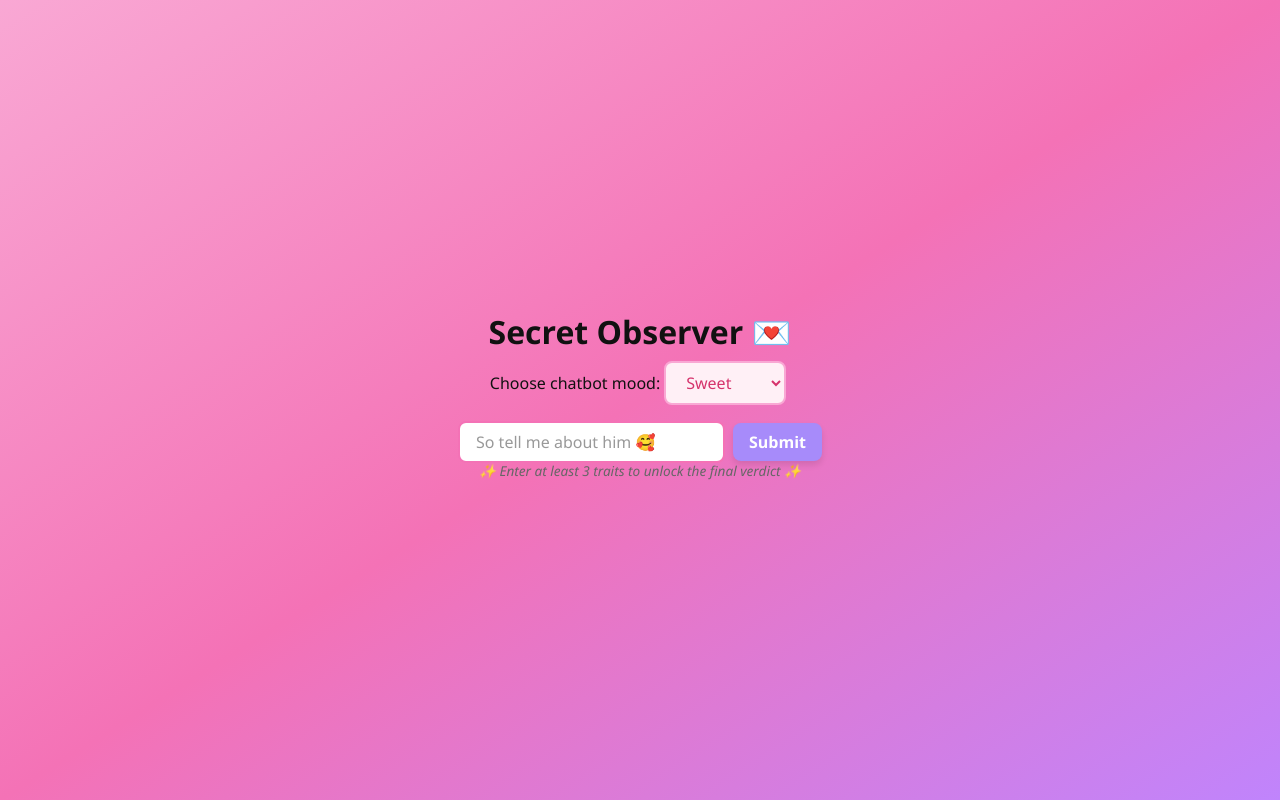
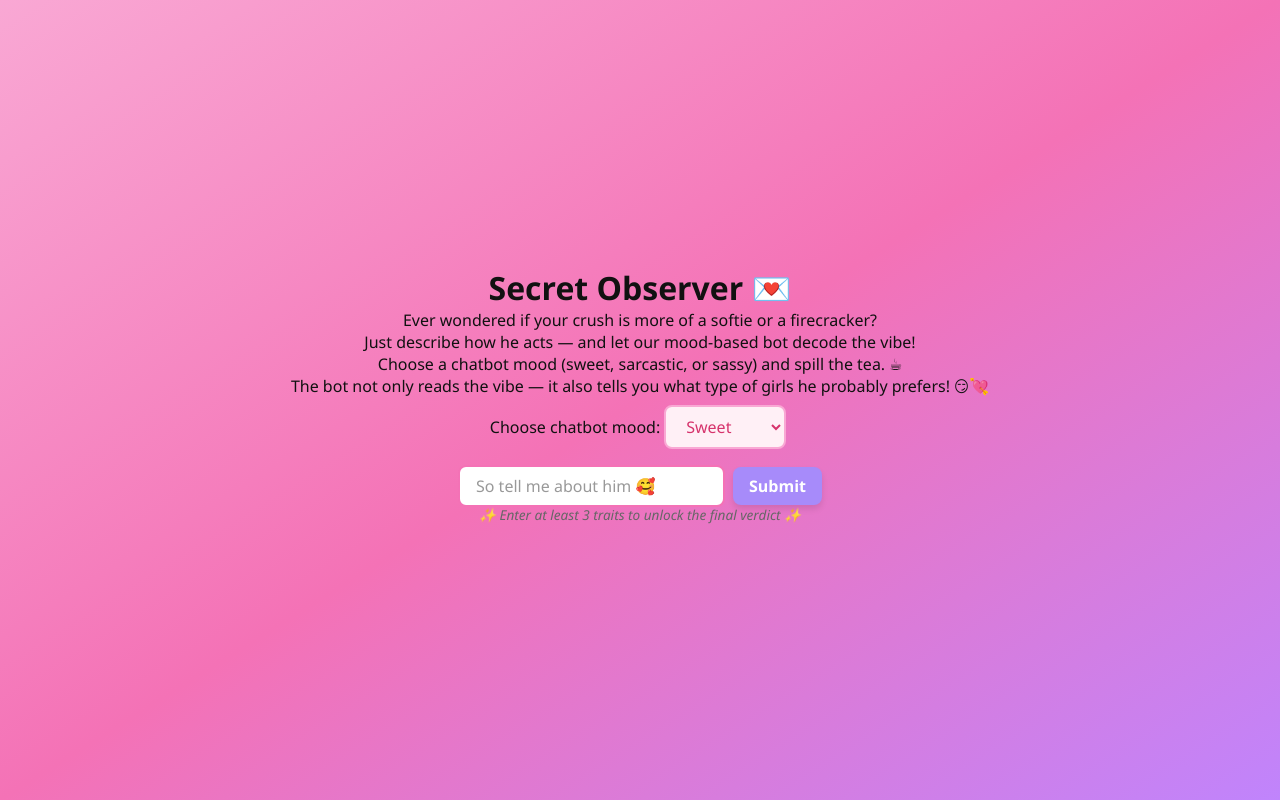
Before and after one commit to Sejal1711/secret-observer, a React (Vite) app: page / in a window 1280 px wide. Built offline with nearby package versions, Linux system fonts and the light colour scheme.

Commit message:
Update App.jsx

```diff
--- a/src/App.jsx
+++ b/src/App.jsx
@@ -263,6 +263,12 @@ if (keyword && specificResponses[keyword] && specificResponses[keyword][mood]) {
     <div className="container">
       <div className="box">
         <h1> Secret Observer 💌</h1>
+        <p className="description">
+          Ever wondered if your crush is more of a softie or a firecracker? <br />
+          Just describe how he acts — and let our mood-based bot decode the vibe! <br />
+          Choose a chatbot mood (sweet, sarcastic, or sassy) and spill the tea. ☕ <br />
+          The bot not only reads the vibe — it also tells you what type of girls he probably prefers! 😏💘
+        </p>
 
         <div className="mood-selector">
           <label>Choose chatbot mood:</label>
```
